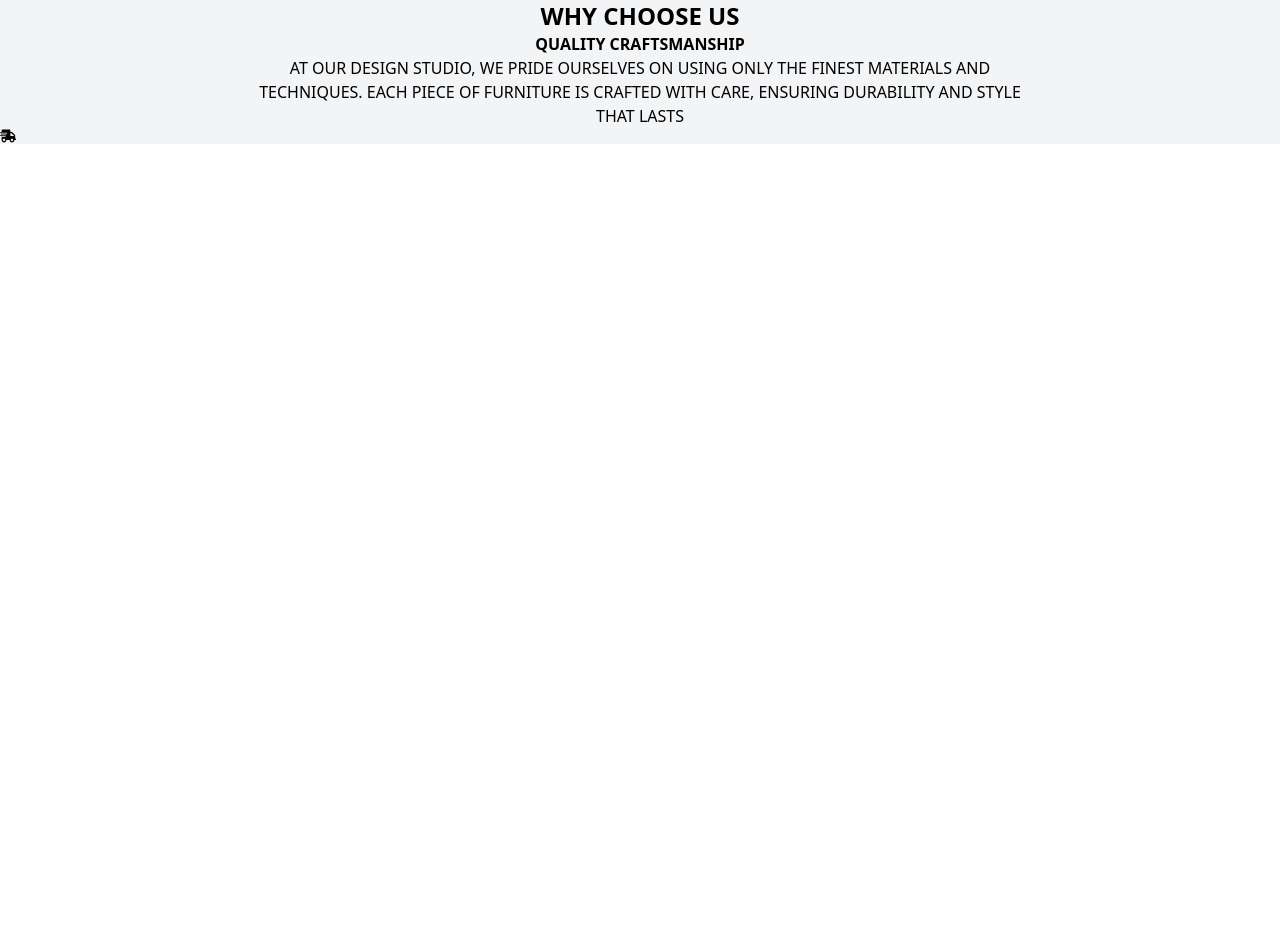
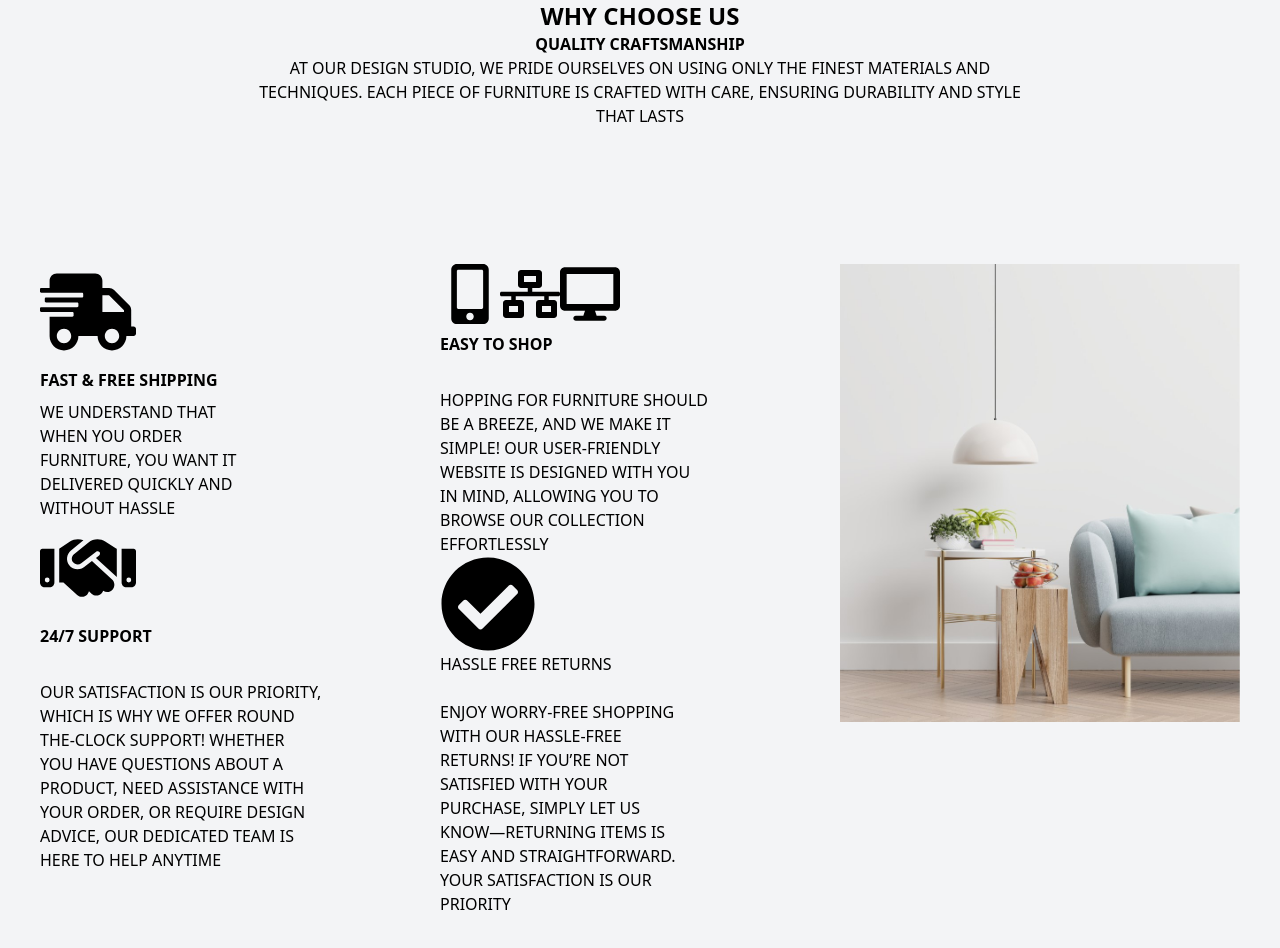
Before and after one commit to Fitsum1101/Demo-project, a React (Create React App) app in the folder furnithure/: page / in a window 1280 px wide. Shown: the top 948 px of the page. Before the commit the page ends 800 px from the top, so only its background shows below. Built offline with nearby package versions, Linux system fonts and the light colour scheme.

Commit message:
create image folder

```diff
--- a/furnithure/src/why choose us/Whychooseus.js
+++ b/furnithure/src/why choose us/Whychooseus.js
@@ -1,5 +1,7 @@
 import React from 'react'
-import { FaShippingFast, FaTruck } from 'react-icons/fa'
+import { FaCheckCircle, FaDesktop, FaHandshakeAltSlash, FaMobileAlt, FaNetworkWired, FaRegHandshake, FaShippingFast } from 'react-icons/fa'
+import { FaHandshake } from 'react-icons/fa6'
+import photo from './image/photo.jpg';
 
 
 export default function Whychooseus() {
@@ -8,13 +10,76 @@ export default function Whychooseus() {
     <h1 className='text-center font-bold text-2xl  '>  WHY CHOOSE US</h1>
     <h2 className='text-center font-semibold'> QUALITY CRAFTSMANSHIP
 </h2>
-<p className='px-10 text-center'>AT OUR DESIGN STUDIO, WE PRIDE OURSELVES ON USING ONLY THE FINEST MATERIALS AND<br/>
+<p className='px-10 text-center mb-24'>AT OUR DESIGN STUDIO, WE PRIDE OURSELVES ON USING ONLY THE FINEST MATERIALS AND<br/>
   TECHNIQUES. EACH PIECE OF FURNITURE IS CRAFTED WITH CARE, ENSURING DURABILITY AND STYLE
  <br/>THAT LASTS</p>
+ <div className='grid grid-cols-3 py-10 px-10'>
+  <div>
+  <div>
+    <FaShippingFast className='text-8xl filter grayscale'/>
+    <h2 className='font-semibold py-2'>FAST  & FREE SHIPPING</h2>
+    <p className=' capitalize'>
+    WE UNDERSTAND THAT
+<br/> WHEN YOU ORDER
+<br/> FURNITURE, YOU WANT IT
+ <br/>DELIVERED QUICKLY AND
+ <br/>WITHOUT HASSLE
+    </p>
+  </div>
+  <div>
+    <FaHandshake className='text-8xl '/>
+    <h2 className='font-semibold py-2  '> 24/7 SUPPORT</h2>
+    <p>
+
+<br/>OUR SATISFACTION IS OUR PRIORITY,
+  <br/>WHICH IS WHY WE OFFER ROUND
+   <br/>THE-CLOCK SUPPORT! WHETHER
+ <br/>YOU HAVE QUESTIONS ABOUT A
+ <br/>PRODUCT, NEED ASSISTANCE WITH
+ <br/>YOUR ORDER, OR REQUIRE DESIGN
+ <br/>ADVICE, OUR DEDICATED TEAM IS
+ <br/>HERE TO HELP ANYTIME
+    </p>
+  </div>
+ </div>
  <div>
+  <div><div className='flex text-6xl'>
+    <FaMobileAlt/><FaNetworkWired/><FaDesktop/>
+  </div>
+ <h2 className='font-semibold py-2'>
+ EASY TO SHOP
+ </h2>
+ <p>
+ <br/>HOPPING FOR FURNITURE SHOULD
+ <br/> BE A BREEZE, AND WE MAKE IT
+  <br/>SIMPLE! OUR USER-FRIENDLY
+  <br/>WEBSITE IS DESIGNED WITH YOU
+  <br/>IN MIND, ALLOWING YOU TO
+ <br/>BROWSE OUR COLLECTION
+ <br/>EFFORTLESSLY
+ </p>
+  </div>
   <div>
-    <FaShippingFast/>
+    <FaCheckCircle className='text-8xl' />
+    <h2>HASSLE FREE RETURNS</h2>
+
+    <p>
+    <br/>ENJOY WORRY-FREE SHOPPING
+ <br/>WITH OUR HASSLE-FREE
+ <br/>RETURNS! IF YOU’RE NOT
+ <br/>SATISFIED WITH YOUR
+ <br/>PURCHASE, SIMPLY LET US
+ <br/>KNOW—RETURNING ITEMS IS
+ <br/>EASY AND STRAIGHTFORWARD.
+ <br/>YOUR SATISFACTION IS OUR
+ <br/>PRIORITY
+
+    </p>
   </div>
+ </div>
+ <div>
+  <img src={photo} alt='p'/>
+ </div>
  </div>
 
     </div>
```
Also changed, not shown: furnithure/src/why choose us/image/photo.jpg (added).
